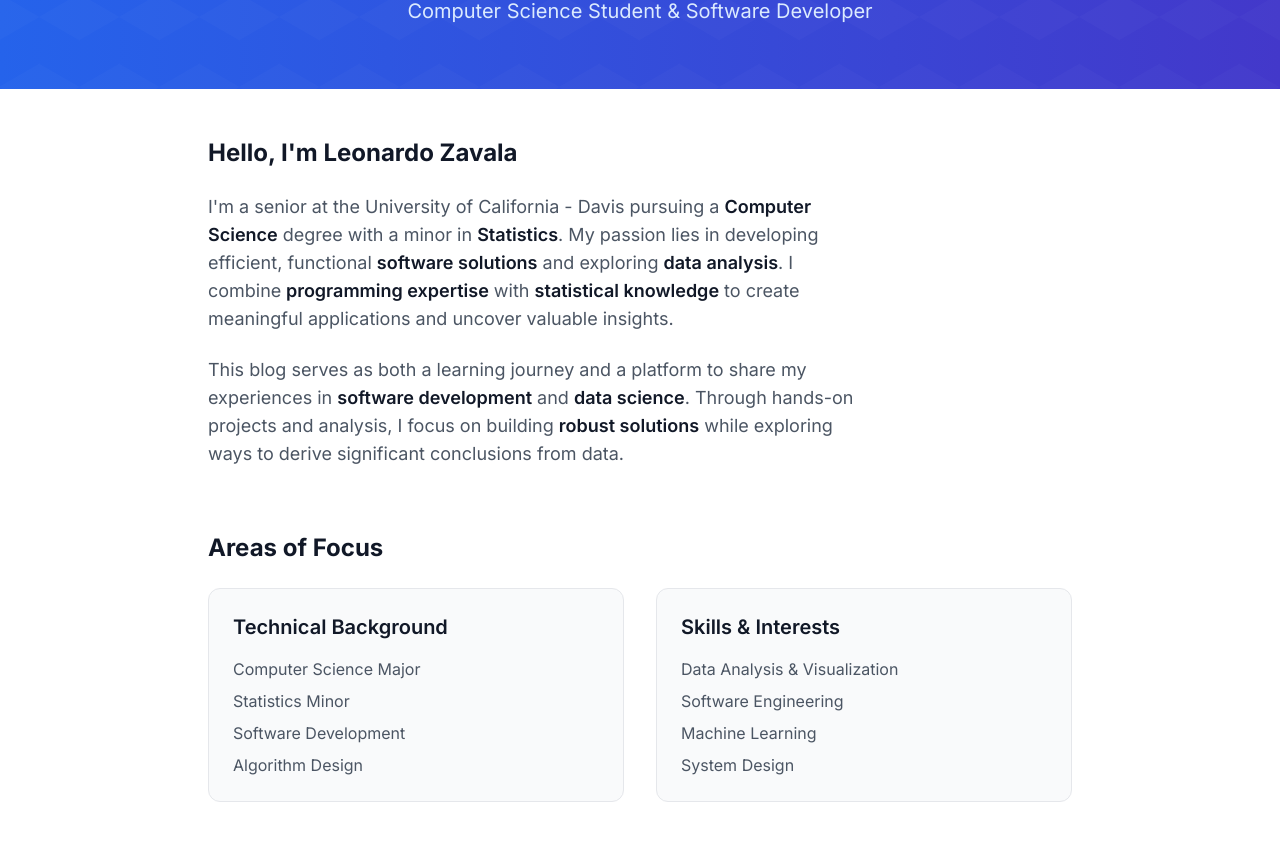
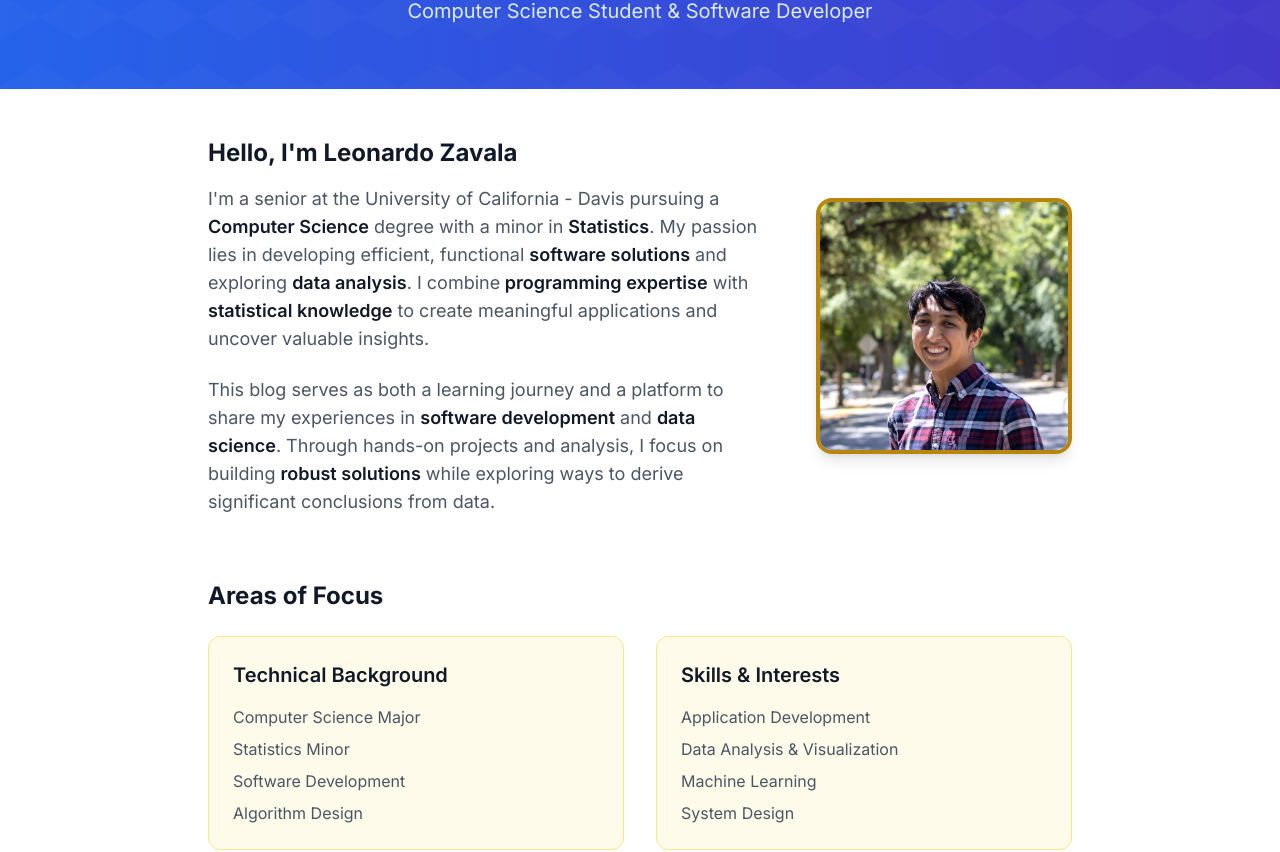
Before and after one commit to Lumiho/Data_Analysis_Blog, a Next.js app: page /about in a window 1280 px wide. Shown: the part 188-1040 px from the top of the page. Built offline with nearby package versions, Linux system fonts and the light colour scheme.

Commit message:
Added gold backgrounds

```diff
--- a/src/app/about/page.tsx
+++ b/src/app/about/page.tsx
@@ -18,20 +18,33 @@ export default function AboutPage() {
       <div className="max-w-4xl mx-auto px-4 py-12">
         {/* Personal Section */}
         <section className="mb-16">
-          <h2 className="text-2xl font-bold text-gray-900 dark:text-white mb-6">
+          <div className="flex flex-col md:flex-row items-center md:items-center gap-8 md:gap-12">
+            {/* Introduction Text */}
+            <div className="flex-1 prose dark:prose-invert max-w-none">
+              <h2 className="text-2xl font-bold text-gray-900 dark:text-white mb-4">
                 Hello, I'm Leonardo Zavala
               </h2>
-          <div className="prose dark:prose-invert">
-            <p className="text-lg text-gray-600 dark:text-gray-400">
+              <p className="text-lg text-gray-600 dark:text-gray-400 mb-4">
                 I'm a senior at the University of California - Davis pursuing a <strong>Computer Science</strong> degree with a minor in <strong>Statistics</strong>.
                 My passion lies in developing efficient, functional <strong>software solutions</strong> and exploring <strong>data analysis</strong>. I combine
                 <strong> programming expertise</strong> with <strong>statistical knowledge</strong> to create meaningful applications and uncover valuable insights.
               </p>
-            <p className="text-lg text-gray-600 dark:text-gray-400 mt-4">
+              <p className="text-lg text-gray-600 dark:text-gray-400">
                 This blog serves as both a learning journey and a platform to share my experiences in <strong>software development</strong> and <strong>data science</strong>.
                 Through hands-on projects and analysis, I focus on building <strong>robust solutions</strong> while exploring ways to derive significant
                 conclusions from data.
               </p>
+            </div>
+
+            {/* Profile Image */}
+            <div className="flex-shrink-0 mb-6 md:mb-0">
+              <img
+                src="/about/Headshot_'24.jpg"
+                alt="Leonardo Zavala Jimenez"
+                className="w-56 h-56 md:w-64 md:h-64 object-cover rounded-2xl shadow-lg border-4"
+                style={{ borderColor: '#B8860B' }}
+              />
+            </div>
           </div>
         </section>
 
@@ -42,7 +55,7 @@ export default function AboutPage() {
           </h2>
           <div className="grid grid-cols-1 md:grid-cols-2 gap-8">
             {/* Technical Background */}
-            <div className="bg-gray-50 dark:bg-gray-800 p-6 rounded-xl border border-gray-200 dark:border-gray-700">
+            <div className="bg-amber-50 dark:bg-amber-900/20 p-6 rounded-xl border border-amber-200 dark:border-amber-800">
               <h3 className="text-xl font-semibold text-gray-900 dark:text-white mb-4">
                 Technical Background
               </h3>
@@ -55,13 +68,13 @@ export default function AboutPage() {
             </div>
 
             {/* Skills & Interests */}
-            <div className="bg-gray-50 dark:bg-gray-800 p-6 rounded-xl border border-gray-200 dark:border-gray-700">
+            <div className="bg-amber-50 dark:bg-amber-900/20 p-6 rounded-xl border border-amber-200 dark:border-amber-800">
               <h3 className="text-xl font-semibold text-gray-900 dark:text-white mb-4">
                 Skills & Interests
               </h3>
               <ul className="space-y-2 text-gray-600 dark:text-gray-400">
+                <li>Application Development</li>
                 <li>Data Analysis & Visualization</li>
-                <li>Software Engineering</li>
                 <li>Machine Learning</li>
                 <li>System Design</li>
               </ul>
--- a/src/app/layout.tsx
+++ b/src/app/layout.tsx
@@ -65,7 +65,7 @@ export default function RootLayout({
         {children}
 
         {/* Footer */}
-        <footer className="bg-white dark:bg-gray-900 border-t border-gray-200 dark:border-gray-800">
+        <footer className="bg-amber-50 dark:bg-amber-900/20 border-t-4 border-[#B8860B]">
           <div className="max-w-7xl mx-auto py-12 px-4 sm:px-6 lg:px-8">
             <div className="grid grid-cols-1 md:grid-cols-3 gap-8">
               {/* Brand */}
@@ -144,7 +144,7 @@ export default function RootLayout({
               </div>
             </div>
 
-            <div className="mt-8 pt-8 border-t border-gray-200 dark:border-gray-800">
+            <div className="mt-8 pt-8 border-t border-gray-200 dark:border-gray-700">
               <p className="text-center text-gray-500 dark:text-gray-400">
                 © {new Date().getFullYear()} Data Blog. All rights reserved.
               </p>
--- a/src/app/page.tsx
+++ b/src/app/page.tsx
@@ -54,12 +54,20 @@ export default async function Home() {
           <p className="text-xl text-blue-100 mb-8">
             Exploring the world of data science, analysis, and modern development practices
           </p>
+          <div className="flex flex-col sm:flex-row gap-4 justify-center">
             <Link
               href="/posts"
               className="inline-block bg-white text-blue-600 px-8 py-3 rounded-full font-semibold hover:bg-blue-50 transition-colors"
             >
               View All Posts
             </Link>
+            <Link
+              href="/about"
+              className="inline-block bg-transparent text-white border-2 border-white px-8 py-3 rounded-full font-semibold hover:bg-white hover:text-blue-600 transition-colors"
+            >
+              About Me
+            </Link>
+          </div>
         </div>
 
         {/* Decorative elements */}
```
Lines whose indentation alone changed are shown as unchanged.
